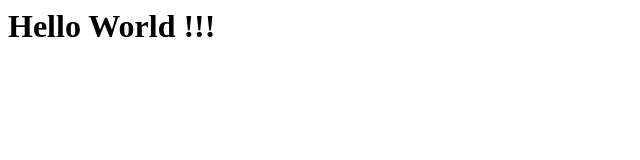
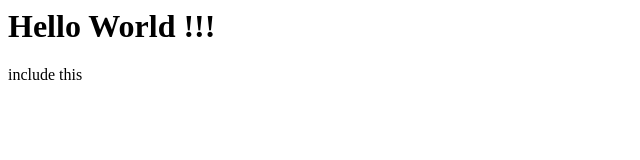
Before and after one commit to iamchandru/GitDemo, a plain HTML site: page index.html in a window 1280 px wide. Shown: the full height of the page, 0-640 px from the left. Drawn offline with Linux system fonts and the light colour scheme.

Commit message:
Update index.html

```diff
--- a/index.html
+++ b/index.html
@@ -1,5 +1,8 @@
 <html>
 <body>
 <h1> Hello World !!! </h1>
+<p>include this</p>
+
 </body>
+
 </html>
```
